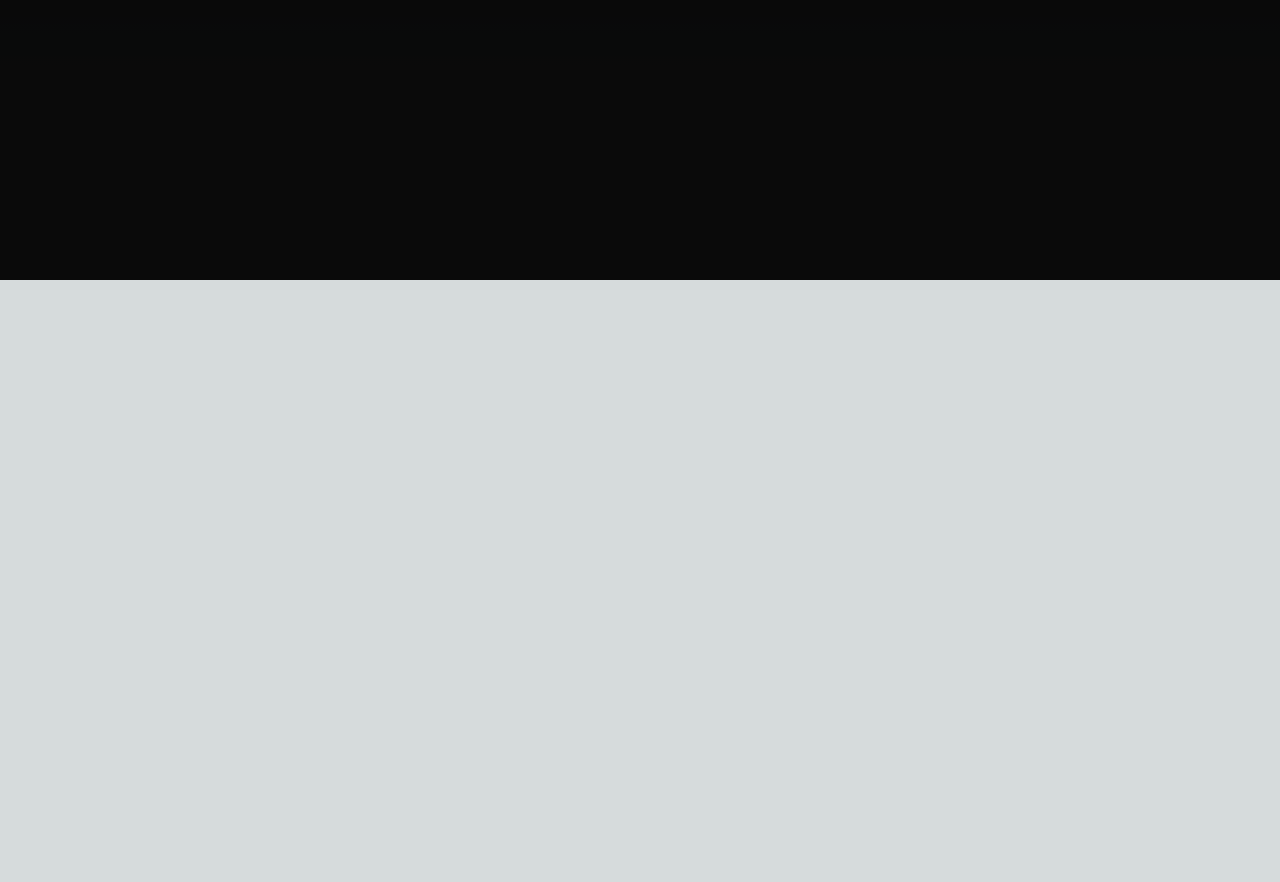
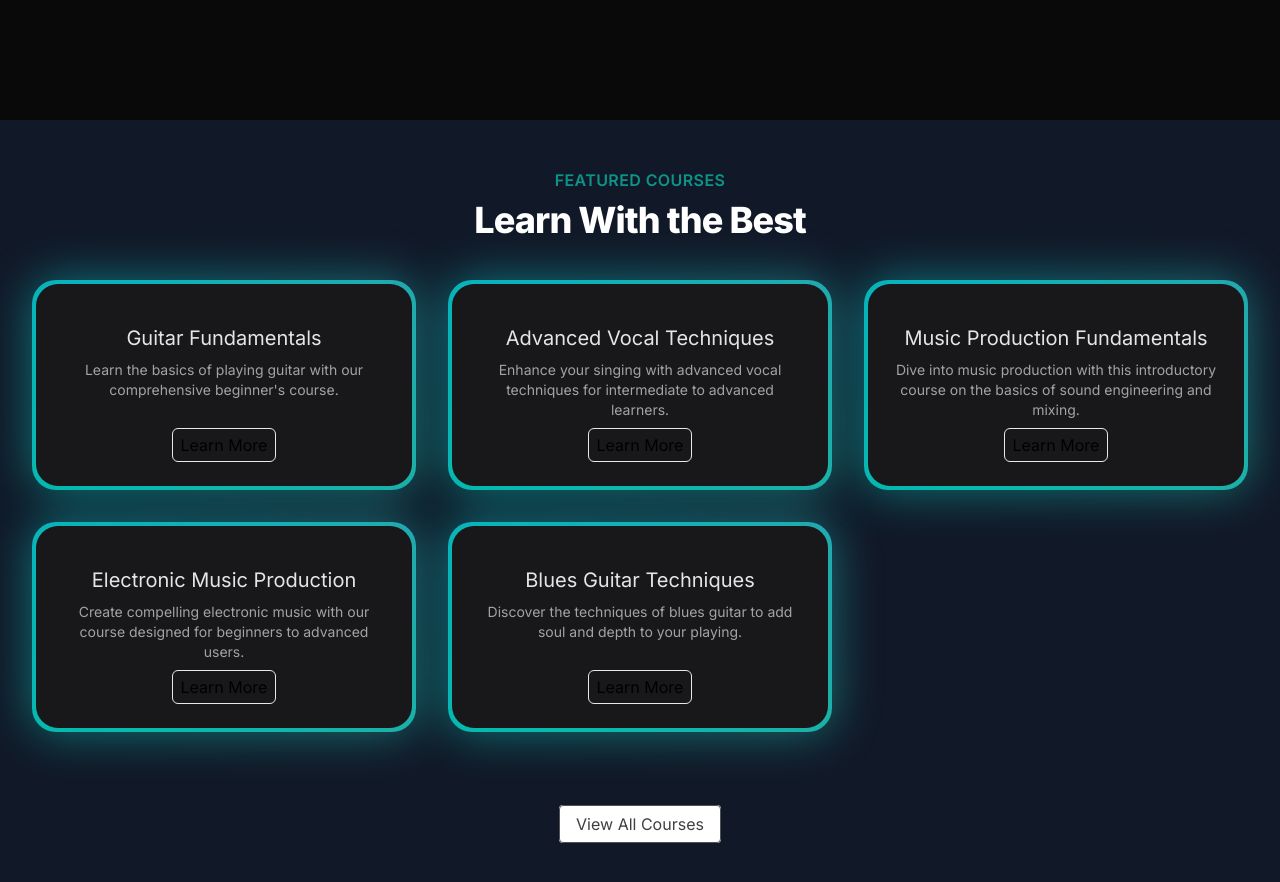
Before and after one commit to shabbirbd/next_course, a Next.js app: page / in a window 1280 px wide. Shown: the part 520-1402 px from the top of the page. Before the commit the page ends 800 px from the top, so only its background shows below. Built offline with nearby package versions, Linux system fonts and the light colour scheme.

Commit message:
featured card done

```diff
--- a/src/app/page.tsx
+++ b/src/app/page.tsx
@@ -1,9 +1,11 @@
+import FeaturedCourses from "@/components/FeaturedCourses";
 import HeroSection from "@/components/HeroSection";
 
 export default function Home() {
   return (
     <main className="min-h-screen bg-black/[0.96] antialiased bg-grid-white/[0.02]">
       <HeroSection />
+      <FeaturedCourses />
     </main>
   );
 }
--- /dev/null
+++ b/src/components/FeaturedCourses.tsx
@@ -0,0 +1,72 @@
+"use client";
+
+import Link from "next/link";
+import courseData from "../data/courses.json";
+import { BackgroundGradient } from "./ui/background-gradient";
+
+interface Course {
+  id: number;
+  title: string;
+  slug: string;
+  description: string;
+  price: number;
+  instructor: string;
+  isFeatured: boolean;
+}
+
+const FeaturedCourses = () => {
+  const featuredCourses = courseData.courses.filter(
+    (course: Course) => course.isFeatured
+  );
+
+  return (
+    <div className="py-12 bg-gray-900">
+      <div>
+        <div className="text-center">
+          <h2 className="text-base text-teal-600 font-semibold tracking-wide uppercase">
+            FEATURED COURSES
+          </h2>
+          <p className="mt-2 text-3xl leading-8 font-extrabold tracking-tight text-white sm:text-4xl">
+            Learn With the Best
+          </p>
+        </div>
+      </div>
+
+      <div className="mt-10 mx-8">
+        <div className="grid grid-cols-1 sm:grid-cols-2 lg:grid-cols-3 gap-8 justify-center">
+          {featuredCourses.map((course: Course) => (
+            <div key={course.id} className="flex justify-center">
+              <BackgroundGradient className="flex flex-col rounded-[22px] bg-white dark:bg-zinc-900 overflow-hidden h-full max-w-sm">
+                <div className="p-4 sm:p-6 flex flex-col items-center text-center flex-grow">
+                  <p className="text-lg sm:text-xl text-black mt-4 mb-2 dark:text-neutral-200">
+                    {course.title}
+                  </p>
+                  <p className="text-sm text-neutral-600 dark:text-neutral-400 flex-grow">
+                    {course.description}
+                  </p>
+                  <Link
+                    href={`/courses/${course.slug}`}
+                    className="border border-gray-200 rounded-md mt-2 px-2 py-1"
+                  >
+                    Learn More
+                  </Link>
+                </div>
+              </BackgroundGradient>
+            </div>
+          ))}
+        </div>
+      </div>
+
+      <div className="mt-20 text-center">
+        <Link
+          href={"/courses"}
+          className="px-4 py-2 rounded border border-neutral-600 text-neutral-700 bg-white hover:bg-gray-100 transition duration-200"
+        >
+          View All Courses
+        </Link>
+      </div>
+    </div>
+  );
+};
+
+export default FeaturedCourses;
--- /dev/null
+++ b/src/components/ui/background-gradient.tsx
@@ -0,0 +1,72 @@
+import { cn } from "@/utils/cn";
+import { motion } from "framer-motion";
+import React from "react";
+
+export const BackgroundGradient = ({
+  children,
+  className,
+  containerClassName,
+  animate = true,
+}: {
+  children?: React.ReactNode;
+  className?: string;
+  containerClassName?: string;
+  animate?: boolean;
+}) => {
+  const variants = {
+    initial: {
+      backgroundPosition: "0 50%",
+    },
+    animate: {
+      backgroundPosition: ["0, 50%", "100% 50%", "0 50%"],
+    },
+  };
+  return (
+    <div className={cn("relative p-[4px] group", containerClassName)}>
+      <motion.div
+        variants={animate ? variants : undefined}
+        initial={animate ? "initial" : undefined}
+        animate={animate ? "animate" : undefined}
+        transition={
+          animate
+            ? {
+                duration: 5,
+                repeat: Infinity,
+                repeatType: "reverse",
+              }
+            : undefined
+        }
+        style={{
+          backgroundSize: animate ? "400% 400%" : undefined,
+        }}
+        className={cn(
+          "absolute inset-0 rounded-3xl z-[1] opacity-60 group-hover:opacity-100 blur-xl  transition duration-500",
+          " bg-[radial-gradient(circle_farthest-side_at_0_100%,#00ccb1,transparent),radial-gradient(circle_farthest-side_at_100%_0,#7b61ff,transparent),radial-gradient(circle_farthest-side_at_100%_100%,#ffc414,transparent),radial-gradient(circle_farthest-side_at_0_0,#1ca0fb,#141316)]"
+        )}
+      />
+      <motion.div
+        variants={animate ? variants : undefined}
+        initial={animate ? "initial" : undefined}
+        animate={animate ? "animate" : undefined}
+        transition={
+          animate
+            ? {
+                duration: 5,
+                repeat: Infinity,
+                repeatType: "reverse",
+              }
+            : undefined
+        }
+        style={{
+          backgroundSize: animate ? "400% 400%" : undefined,
+        }}
+        className={cn(
+          "absolute inset-0 rounded-3xl z-[1]",
+          "bg-[radial-gradient(circle_farthest-side_at_0_100%,#00ccb1,transparent),radial-gradient(circle_farthest-side_at_100%_0,#7b61ff,transparent),radial-gradient(circle_farthest-side_at_100%_100%,#ffc414,transparent),radial-gradient(circle_farthest-side_at_0_0,#1ca0fb,#141316)]"
+        )}
+      />
+
+      <div className={cn("relative z-10", className)}>{children}</div>
+    </div>
+  );
+};
--- a/src/components/ui/navbar-menu.tsx
+++ b/src/components/ui/navbar-menu.tsx
@@ -70,7 +70,7 @@
   return (
     <nav
       onMouseLeave={() => setActive(null)} // resets the state
-      className="relative rounded-full boder border-transparent dark:bg-black dark:border-white/[0.2] bg-white shadow-input flex justify-center space-x-4 px-8 py-6 "
+      className="relative rounded-full boder border-transparent dark:bg-black dark:border-white/[0.2] bg-white shadow-slate-200 shadow-md flex justify-center space-x-4 px-8 py-6 mx-5"
     >
       {children}
     </nav>
```
